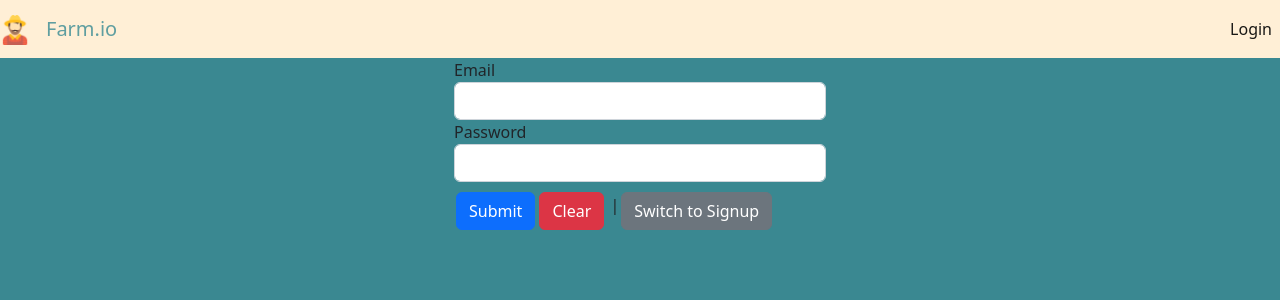
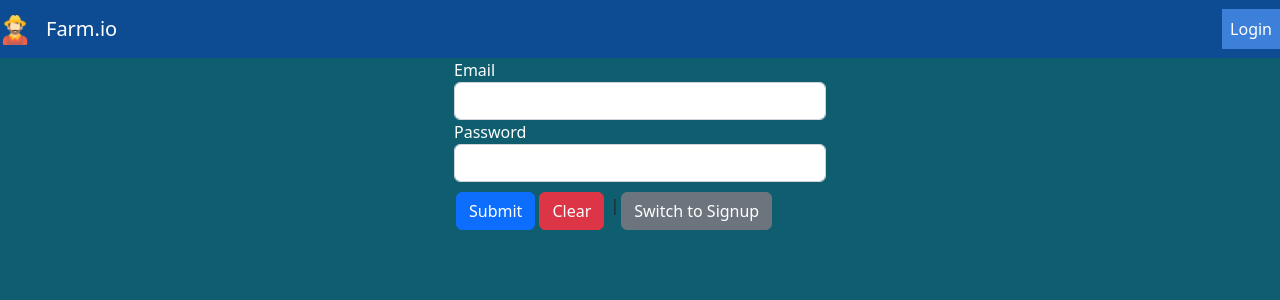
Before and after one commit to kmohan0910/farm.io, an Angular app: page /login in a window 1280 px wide. Shown: the top 300 px of the page. Built offline with nearby package versions, Linux system fonts and the light colour scheme.

Commit message:
updating CSS

```diff
--- a/src/app/FeaturesModules/HomeComponent/home-component.component.css
+++ b/src/app/FeaturesModules/HomeComponent/home-component.component.css
@@ -11,6 +11,7 @@ h1{
     color: white;
     font-size: 70px;
     font-weight: 600;
+    width: 50%;
 
 }
 .center{
--- a/src/app/FeaturesModules/HomeComponent/home-component.component.html
+++ b/src/app/FeaturesModules/HomeComponent/home-component.component.html
@@ -2,6 +2,6 @@
 <p>Welcome to Farm.io</p>
 
 <div class="center" [ngStyle]="{backgroundImage:'url(../../../assets/farm1.jpg)'}" >
-<h1> You don't need silver spoon to eat good food</h1>
+<h1> You don't need silver spoon to eat good food...</h1>
 <button class="button-54" routerLink="/catalog">Shop Now</button>
 </div>
--- a/src/app/FeaturesModules/SignupComponent/signup.component.css
+++ b/src/app/FeaturesModules/SignupComponent/signup.component.css
@@ -11,3 +11,6 @@ button{
     display: flex;
     justify-content: center;
 }
+label{
+    color: white;
+}
--- a/src/app/shared/header-component/header-component.component.css
+++ b/src/app/shared/header-component/header-component.component.css
@@ -1,9 +1,15 @@
 .navbar{
-    background-color: #FFEFD6;
+    background-color: #0D4C92;
     margin-left:0px;
     margin-right:0px;
 
 }
 a{
-    color: cadetblue;
+    color: white;
 }
+
+.nav-link.active {
+    color: white;
+    background: rgb(60, 128, 218);
+
+}
--- a/src/index.html
+++ b/src/index.html
@@ -7,7 +7,7 @@
   <meta name="viewport" content="width=device-width, initial-scale=1">
   <link rel="icon" type="image/x-icon" href="favicon.ico">
 </head>
-<body style="background-color: #3A8891">
+<body style="background-color: #0E5E6F">
   <app-root></app-root>
 </body>
 </html>
```
